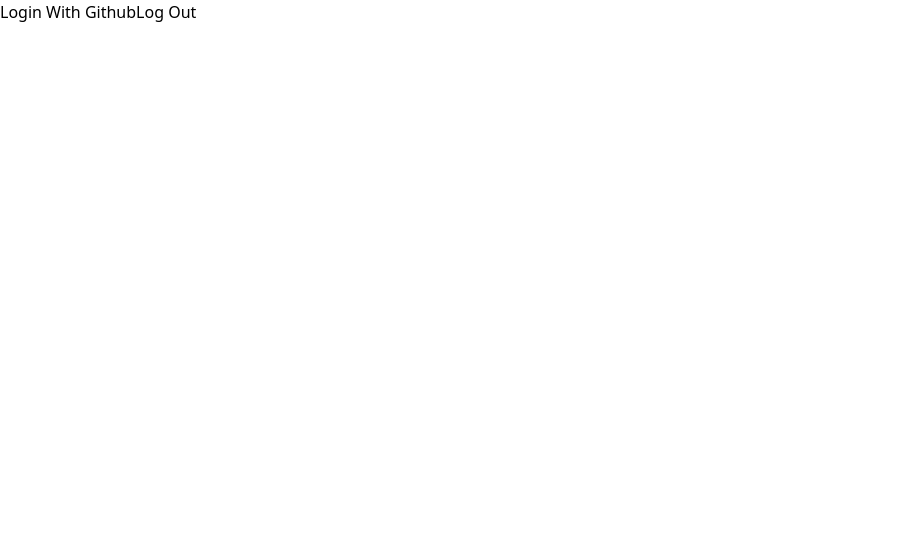
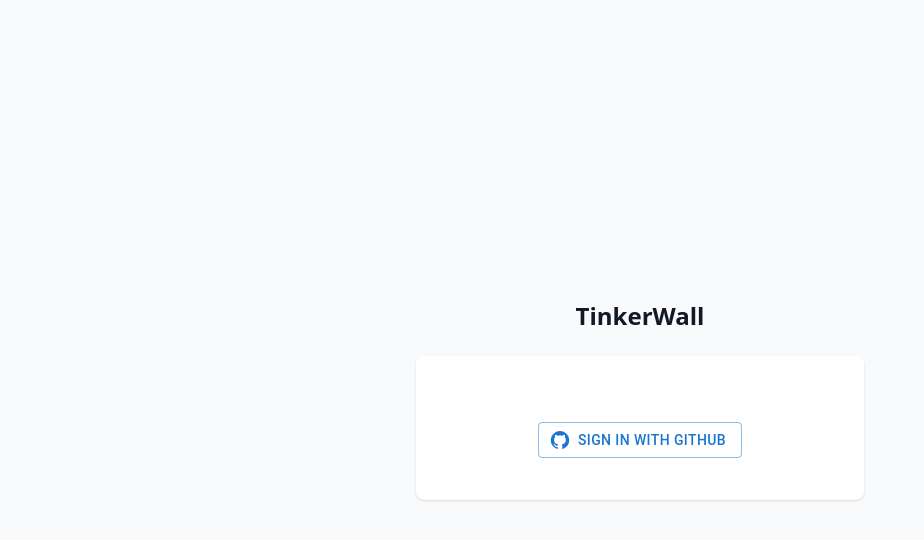
Before and after one commit to sunithvs/tinkerspace, a React (Create React App) app: page /login in a window 1280 px wide. Shown: the top 540 px of the page, without its empty margins (0-924 px from the left). Built offline with nearby package versions, Linux system fonts and the light colour scheme.

Commit message:
added login page

```diff
--- a/package.json
+++ b/package.json
@@ -3,6 +3,9 @@
   "version": "0.1.0",
   "private": true,
   "dependencies": {
+    "@emotion/react": "^11.10.5",
+    "@emotion/styled": "^11.10.5",
+    "@mui/material": "^5.11.2",
     "@testing-library/jest-dom": "^5.16.5",
     "@testing-library/react": "^13.4.0",
     "@testing-library/user-event": "^13.5.0",
--- a/src/App.js
+++ b/src/App.js
@@ -1,18 +1,8 @@
-import {useLogin} from "./hooks/userLogin";
+import "./App.css";
+import Router from "./routes/index";
 
-
-const App = () => {
-    const {login, isPending} = useLogin();
-    return (
-        <div className="App">
-            <button className="btn" onClick={login}>
-                {isPending ? "Loading..." : "Login With Github"}
-            </button>
-            <button className="btn">
-                Log Out
-            </button>
-        </div>
-    );
-};
+function App() {
+  return <Router />;
+}
 
 export default App;
--- /dev/null
+++ b/src/presentation/SignIn/index.js
@@ -0,0 +1,53 @@
+import Button from "@mui/material/Button";
+import Stack from "@mui/material/Stack";
+import * as React from "react";
+import { useLogin } from "../../hooks/useLogin";
+import GitHubIcon from "@mui/icons-material/GitHub";
+
+const SignIn = () => {
+  const { login, isPending } = useLogin();
+  return (
+    <section className="bg-gray-50 dark:bg-gray-900">
+      <div className="flex flex-col items-center justify-center px-6 py-8 mx-auto md:h-screen lg:py-0">
+        <a
+          href="#"
+          className="flex items-center mb-6 text-2xl font-semibold text-gray-900 dark:text-white"
+        >
+          TinkerWall
+        </a>
+        <div className="w-full bg-white rounded-lg shadow dark:border md:mt-0 sm:max-w-md xl:p-0 dark:bg-gray-800 dark:border-gray-700">
+          <div className="flex justify-center p-6 space-y-4 md:space-y-6 sm:p-8">
+            <h1 className="text-xl font-bold leading-tight tracking-tight text-gray-900 md:text-2xl dark:text-white"></h1>
+            <form className="space-y-4 md:space-y-6" action="#">
+
+              <button
+                type="submit"
+                className="w-full text-white bg-primary-600 hover:bg-primary-700 focus:ring-4 focus:outline-none focus:ring-primary-300 font-medium rounded-lg text-sm px-5 py-2.5 text-center dark:bg-primary-600 dark:hover:bg-primary-700 dark:focus:ring-primary-800"
+              >
+                <Stack direction="row" spacing={2}>
+                  <Button
+                    variant="outlined"
+                    onClick={login}
+                    startIcon={<GitHubIcon />}
+                  >
+                    {isPending ? "Loading..." : "Sign In With Github"}
+                  </Button>
+                </Stack>
+              </button>
+
+            </form>
+          </div>
+        </div>
+      </div>
+    </section>
+
+    // <div className="App">
+    //   <button className="btn" onClick={login}>
+    //     {isPending ? "Loading..." : "Login With Github"}
+    //   </button>
+    //   <button className="btn">Log Out</button>
+    // </div>
+  );
+};
+
+export default SignIn;
--- a/src/routes/index.js
+++ b/src/routes/index.js
@@ -1,6 +1,7 @@
 import React from "react";
 import { BrowserRouter, Route, Routes } from "react-router-dom";
 import Home from "../presentation/Home";
+import SignIn from "../presentation/SignIn";
 
 export default function router() {
   return (
@@ -9,6 +10,7 @@
         <Routes>
           <Route path="/" element={<Home />}></Route>
           <Route path="/form" element={<userForm />}></Route>
+          <Route path="/login" element={<SignIn />}></Route>
         </Routes>
       }
     </BrowserRouter>
```
Also changed, not shown: src/hooks/useLogin.js (renamed from src/hooks/userLogin.js), 1 other file (tests, documents, lock files or other folders).
